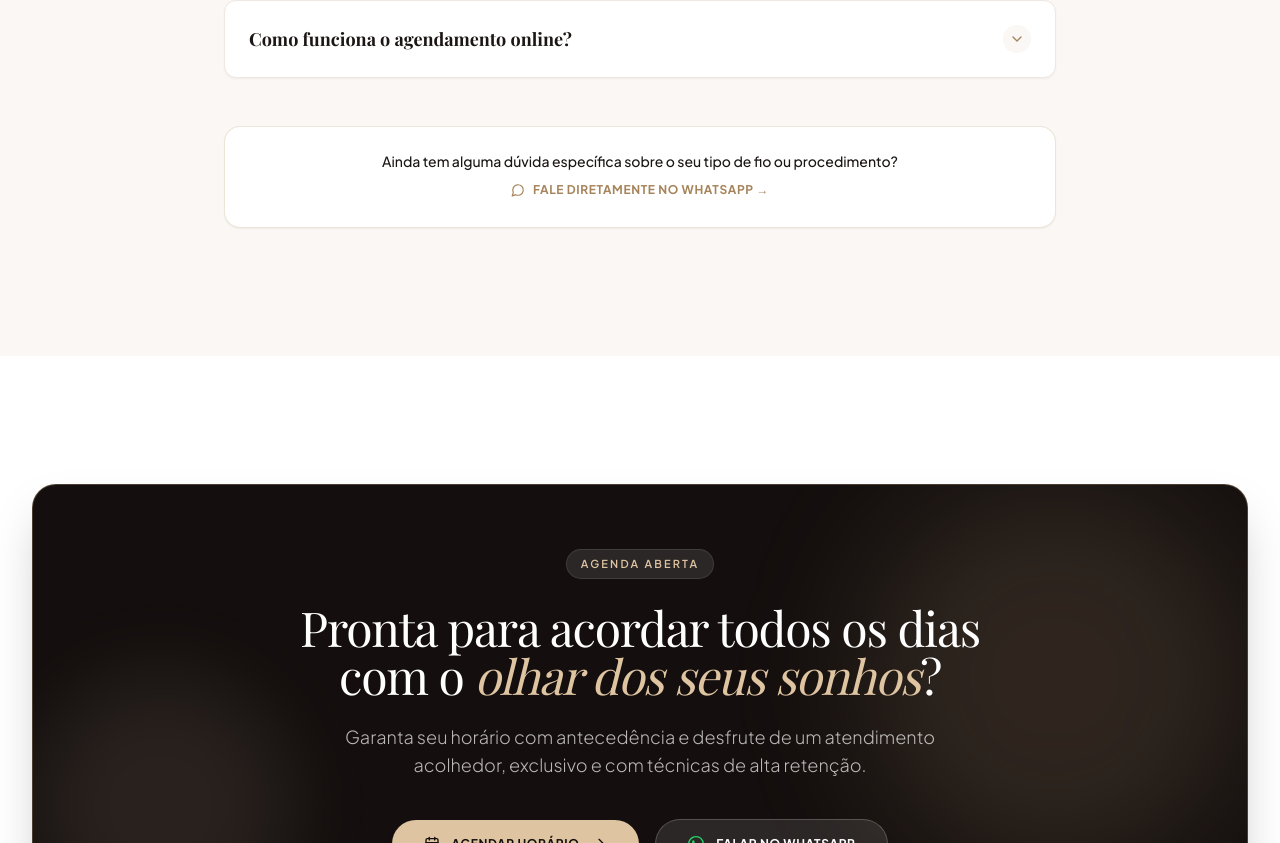
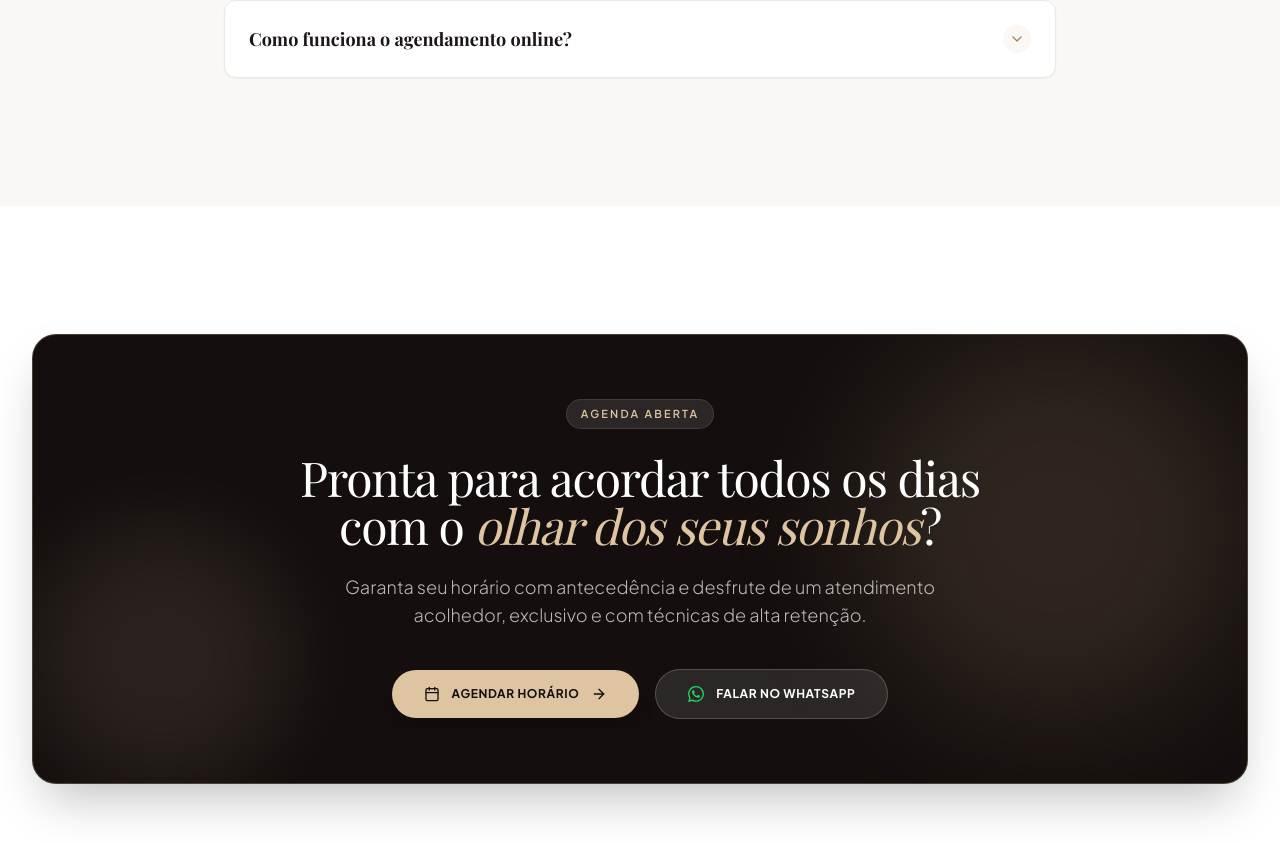
Before and after one commit to TM-SEMPRE-TECNOLOGIA/kethlynbeauty, a React (Vite) app: page / in a window 1280 px wide. Shown: the part 11157-12000 px from the top of the page. Built offline with nearby package versions, Linux system fonts and the light colour scheme; a web font is replaced by a local one.

Commit message:
chore(ui): remove orphan doubt card from FAQ section

```diff
--- a/src/components/FAQ.tsx
+++ b/src/components/FAQ.tsx
@@ -1,7 +1,7 @@
 import React, { useState } from 'react';
 import { motion, AnimatePresence } from 'framer-motion';
-import { ChevronDown, MessageCircle } from 'lucide-react';
-import { faqData, siteConfig } from '../data/content';
+import { ChevronDown } from 'lucide-react';
+import { faqData } from '../data/content';
 
 export const FAQ: React.FC = () => {
   const [openIndex, setOpenIndex] = useState<number | null>(0);
@@ -77,22 +77,6 @@ export const FAQ: React.FC = () => {
           })}
         </div>
 
-        {/* Custom Question Box */}
-        <div className="mt-12 text-center p-6 rounded-2xl bg-white border border-[#C5A880]/30 shadow-sm">
-          <p className="text-xs sm:text-sm text-[#1B1514] font-medium mb-2">
-            Ainda tem alguma dúvida específica sobre o seu tipo de fio ou procedimento?
-          </p>
-          <a
-            href={siteConfig.whatsappUrl}
-            target="_blank"
-            rel="noopener noreferrer"
-            className="inline-flex items-center gap-2 text-xs font-bold uppercase tracking-wider text-[#A6845B] hover:text-[#1B1514] transition-colors"
-          >
-            <MessageCircle className="w-3.5 h-3.5" />
-            <span>Fale diretamente no WhatsApp →</span>
-          </a>
-        </div>
-
       </div>
     </section>
   );
```
